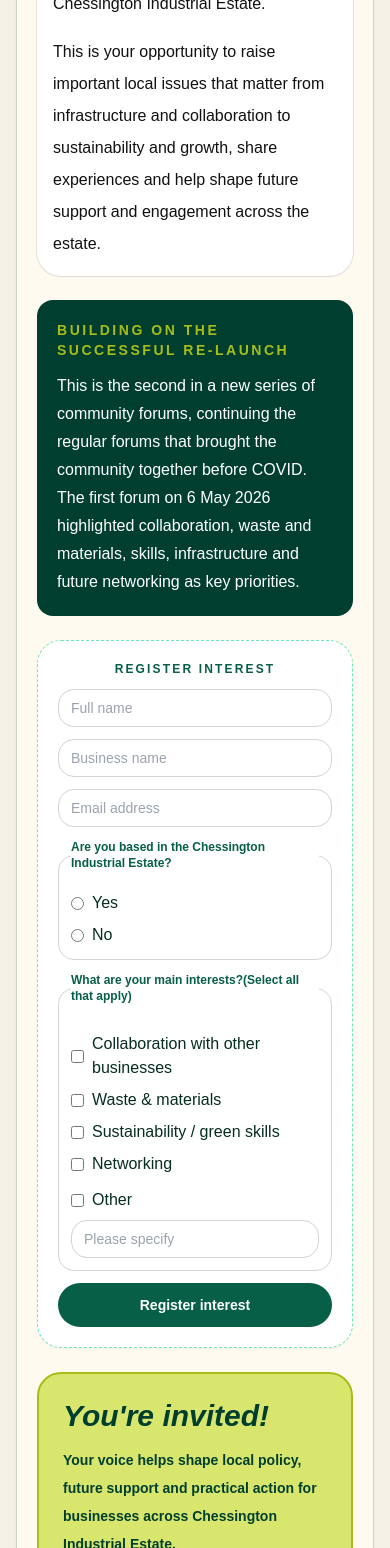
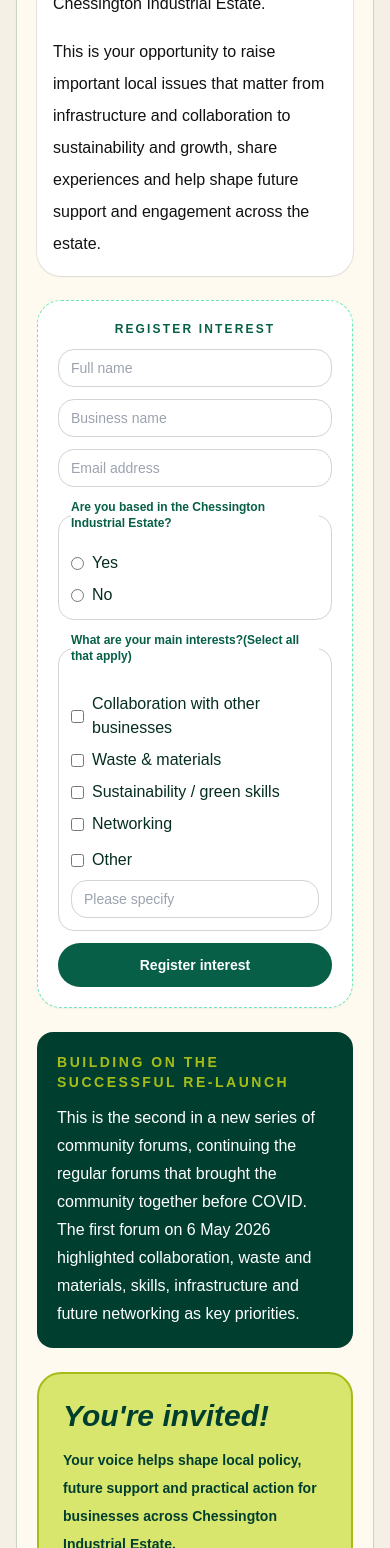
Before and after one commit to EvaIdugboe/chessington-forum, a Next.js app: page / in a window 390 px wide. Shown: the part 991-2539 px from the top of the page. Built offline with nearby package versions, Linux system fonts and the light colour scheme.

Commit message:
fix: move re-launch section below registration form on mobile

```diff
--- a/app/page.tsx
+++ b/app/page.tsx
@@ -65,7 +65,7 @@ export default function HomePage() {
                 </div>
               </div>
 
-              <div className="mt-6 rounded-2xl bg-[#003f2f] p-5 text-white">
+              <div className="hidden md:block mt-6 rounded-2xl bg-[#003f2f] p-5 text-white">
                 <p className="text-sm font-black uppercase tracking-[0.18em] text-[#a6bd19]">
                   Building on the successful re-launch
                 </p>
@@ -81,6 +81,19 @@ export default function HomePage() {
             {/* Registration form — mobile only, sits right after Sir Ed */}
             <div className="md:hidden">
               <RegistrationForm />
+            </div>
+
+            {/* Building on the successful re-launch — mobile only, after registration form */}
+            <div className="md:hidden rounded-2xl bg-[#003f2f] p-5 text-white">
+              <p className="text-sm font-black uppercase tracking-[0.18em] text-[#a6bd19]">
+                Building on the successful re-launch
+              </p>
+              <p className="mt-3 text-base leading-7">
+                This is the second in a new series of community forums, continuing the regular
+                forums that brought the community together before COVID. The first forum on 6 May
+                2026 highlighted collaboration, waste and materials, skills, infrastructure and future
+                networking as key priorities.
+              </p>
             </div>
 
             {/* ── RIGHT SIDEBAR: spans both rows on desktop ── */}
```
